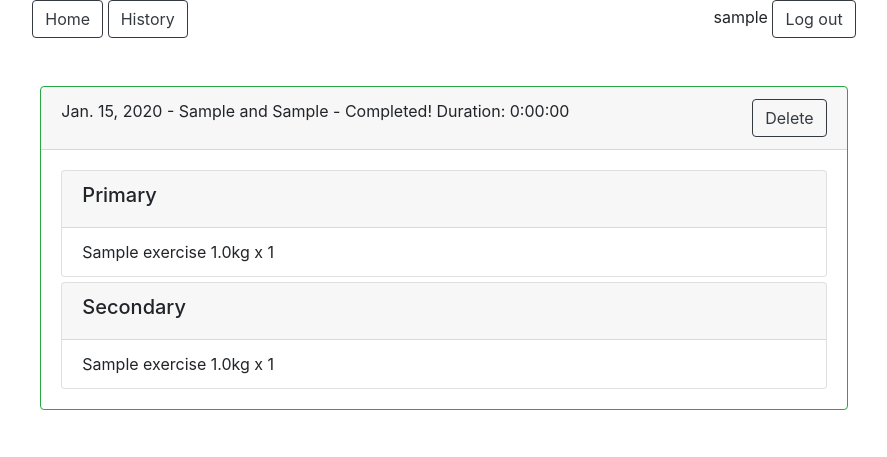
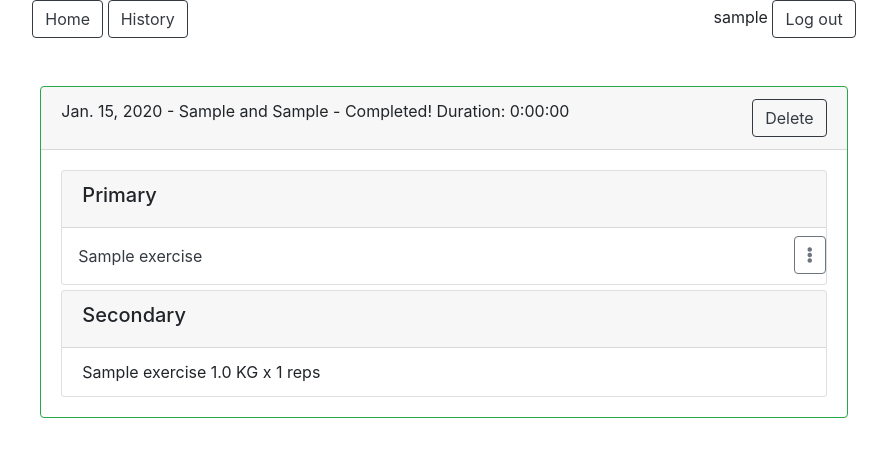
Before and after one commit to DTasev/fit, a Django app: page /history in a window 1280 px wide. Shown: the top 457 px of the page, without its empty margins (196-1083 px from the left). Run offline with Django 3.2, Linux system fonts and the light colour scheme; a user stored in the database is signed in; tables that the repository leaves empty hold one stand-in row (values such as "Sample post"); parts of the project's set-up code (start-up, migrations or seed data) failed here and were passed over; some libraries are stand-ins or nearby versions.

Commit message:
New way of showing reps/sets in history

```diff
--- a/templates/base_generic.html
+++ b/templates/base_generic.html
@@ -56,6 +56,8 @@
 {#            integrity="sha384-JZR6Spejh4U02d8jOt6vLEHfe/JQGiRRSQQxSfFWpi1MquVdAyjUar5+76PVCmYl"#}
 {#            crossorigin="anonymous"></script>#}
     <title>Fit</title>
+    {% block script_head %}
+    {% endblock %}
 </head>
 <body>
 
--- a/today/templates/today/history.html
+++ b/today/templates/today/history.html
@@ -1,5 +1,12 @@
 {% extends 'base_generic.html' %}
 
+{% block script_head %}
+  <script>
+      function show(elem, sets) {
+          console.log(elem, sets);
+      }
+  </script>
+{% endblock %}
 {% block content %}
   <div class="mt-2 mt-lg-5 mx-2">
     {% for w in workout_list %}
@@ -30,7 +37,19 @@ border border-success
             </div>
             <ul class="list-group list-group-flush">
               {% for p in w.primary %}
-                                <li class="list-group-item">{{ p }} {{ p.sets_string }}</li>
+                <li class="list-group-item d-inline-block" style="padding: 0">
+                  <a class="d-inline-block text-dark" style="padding: 1rem 0 1rem 1rem;width:235px;">{{ p }}</a>
+                  {% if p.sets.all %}
+                    <div class="dropleft d-inline-block float-right pt-2">
+                      <button class="btn btn-outline-secondary" type="button">
+                        <i class="fas fa-ellipsis-v"></i>
+                      </button>
+                      <div class="dropdown-menu" style="margin-right: 1px;">
+                        {{ p.sets_table|safe }}
+                      </div>
+                    </div>
+                  {% endif %}
+                </li>
               {% endfor %}
             </ul>
           </div>
--- a/workout/models.py
+++ b/workout/models.py
@@ -58,10 +58,36 @@ class WorkoutExercise(models.Model):
     def sets_string(self):
         sets_string = ""
         for set in self.sets.all():
-            sets_string += " {}kg x {},".format(set.kgs, set.reps)
+            sets_string += " {} KG x {} reps\n".format(set.kgs, set.reps)
 
         # removes the trailing coma
         return sets_string[:-1]
+
+    def sets_js_array(self):
+        sets_string = "["
+        for set in self.sets.all():
+            sets_string += '{{ "kgs": {}, "reps": {} }},'.format(set.kgs, set.reps)
+
+        # removes the trailing coma
+        return sets_string + "]"
+
+    def sets_table(self):
+        sets_table = """
+        <table class="table table-sm">
+        <thead>
+        <tr>
+        <th>Set</th>
+        <th>KGs</th>
+        <th>Reps</th>
+        </tr>
+        </thead>
+        <tbody>"""
+
+        sets_rows = ""
+        for i, set_data in enumerate(self.sets.all(), start=1):
+            sets_rows += '<tr><td>{}</td><td>{}</td><td>{}</td></tr>'.format(i, set_data.kgs, set_data.reps)
+
+        return sets_table + sets_rows + "</tbody></table>"
 
 
 class ExerciseSet(models.Model):
```
Also changed, not shown: today/templates/today/index.html (+4 -6 lines), today/templates/today/sets.html (indentation only). Lines whose indentation alone changed are shown as unchanged.
